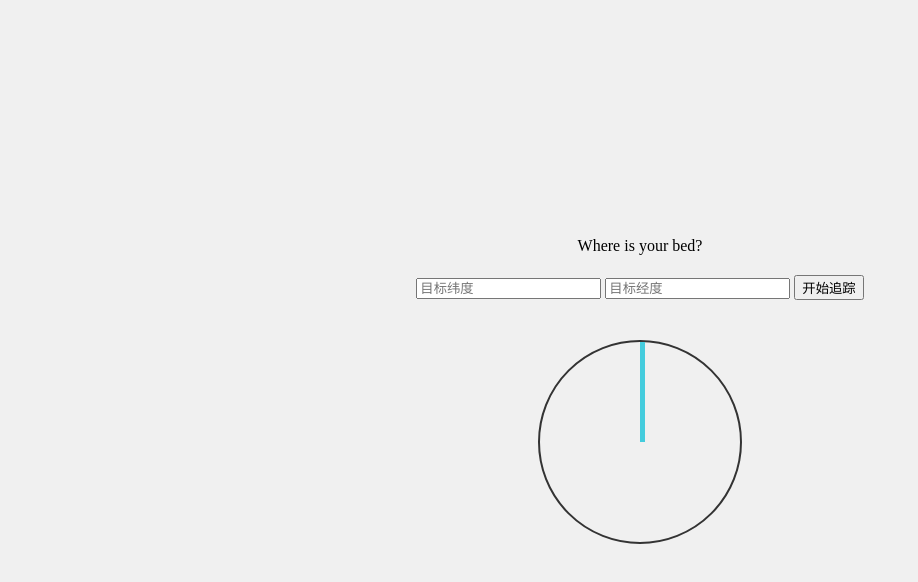
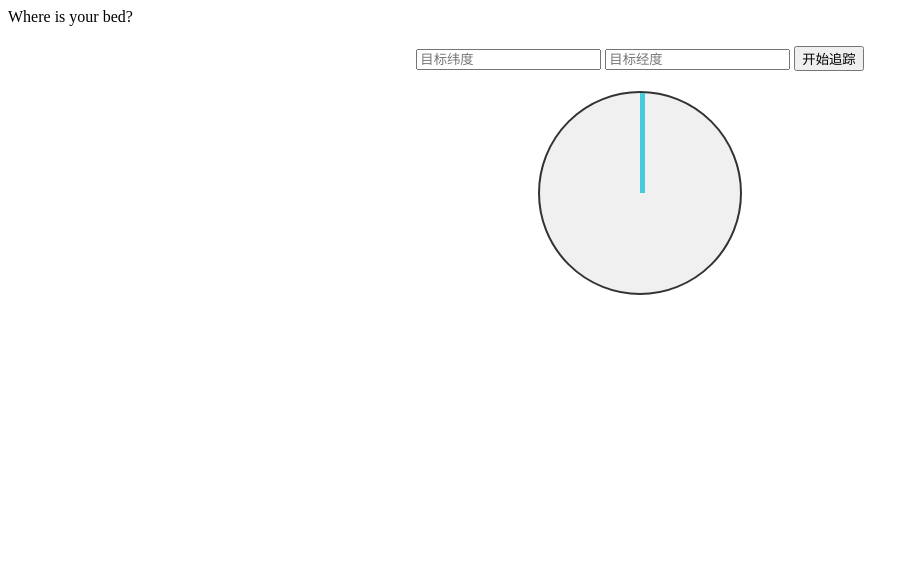
Before and after one commit to citrusncat/whereismybed, a plain HTML site: page index.html in a window 1280 px wide. Shown: the whole page, without its empty margins (0-918 px from the left). Drawn offline with Linux system fonts and the light colour scheme.

Commit message:
更新 index.html

```diff
--- a/index.html
+++ b/index.html
@@ -3,15 +3,7 @@
 <head>
     <title>你的床在哪里</title>
     <style>
-        body {
-            margin: 0;
-            height: 100vh;
-            display: flex;
-            justify-content: center;
-            align-items: center;
-            flex-direction: column;
-            background-color: #f0f0f0;
-        }
+
 
         .header-text {
             position: fixed;
```
